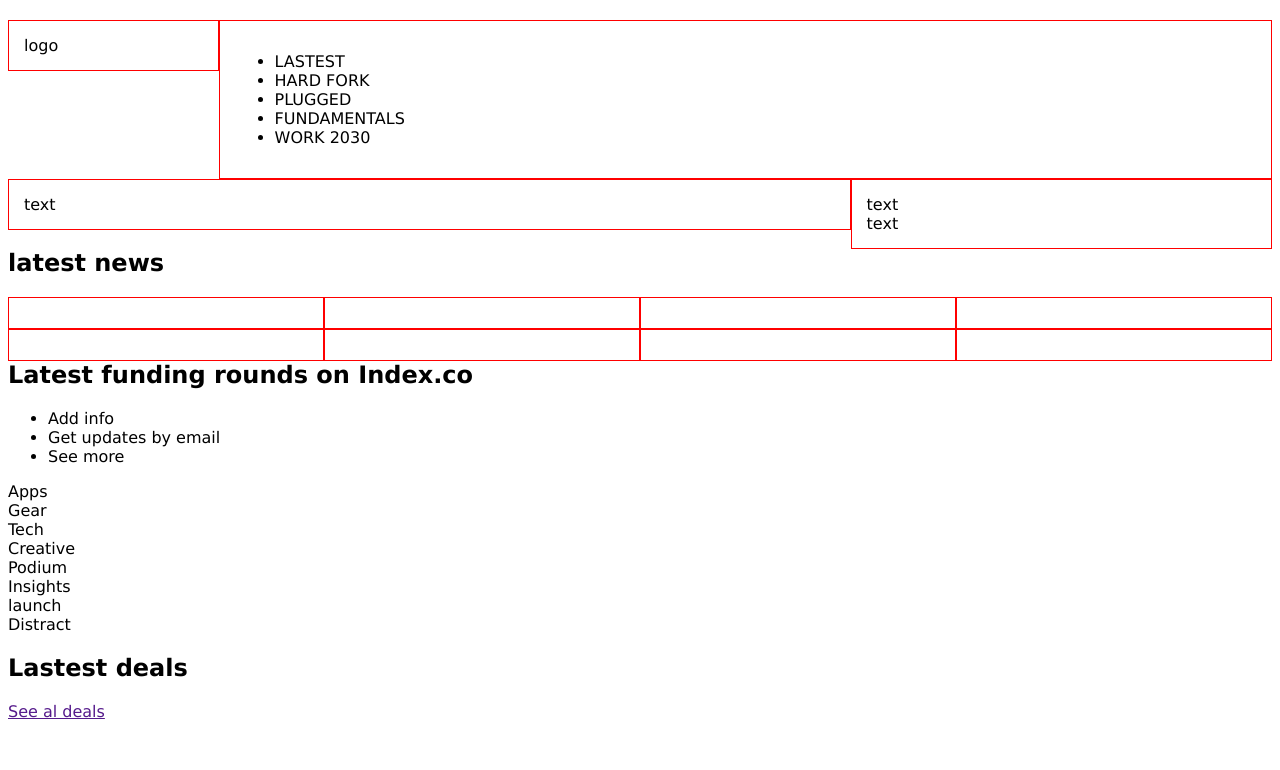
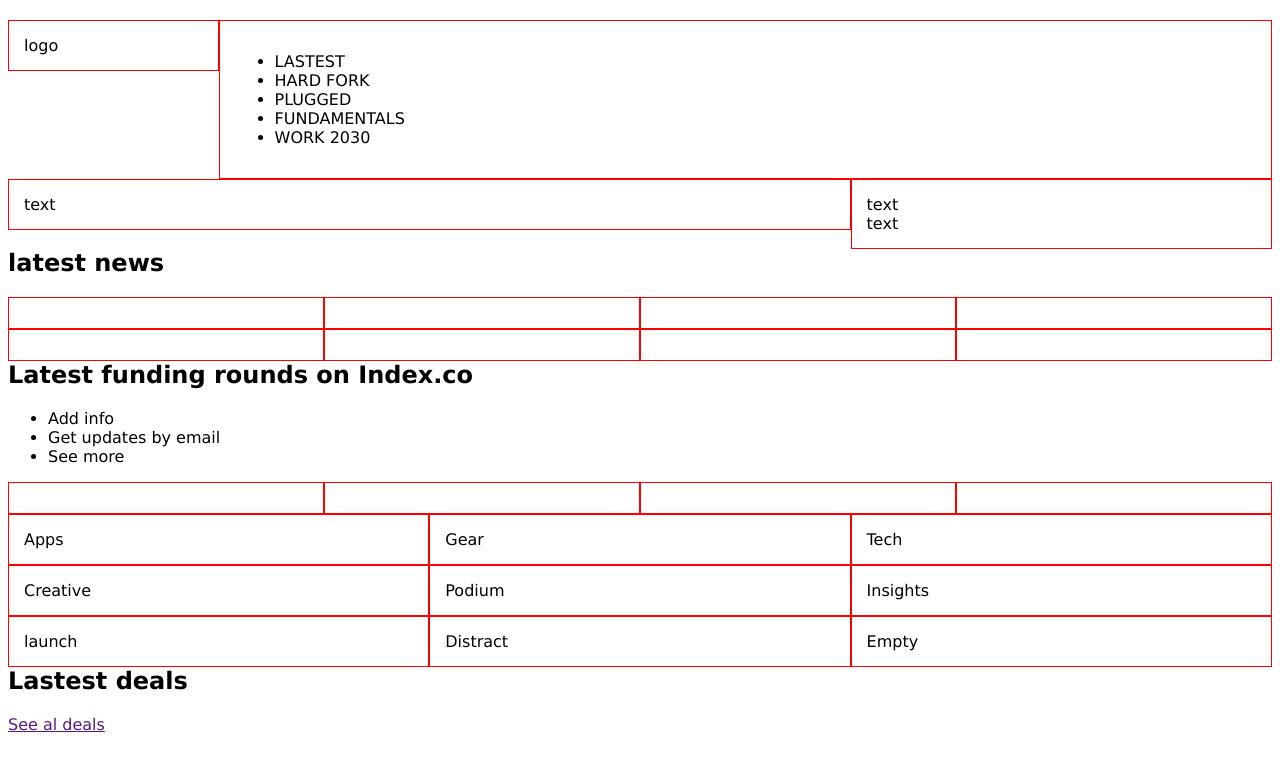
Before and after one commit to jcromerohdz/Responsive_Desing, a plain HTML site: page index.html in a window 1280 px wide. Drawn offline with Linux system fonts and the light colour scheme.

Commit message:
Adding the latest news adn latest funding rounds in our grid

```diff
--- a/index.html
+++ b/index.html
@@ -74,33 +74,34 @@
                 </nav>
             </div>
             <div>
-                <div></div>
-                <div></div>
-                <div></div>
-                <div></div>
+                <div class="col-s-3 col"></div>
+                <div class="col-s-3 col"></div>
+                <div class="col-s-3 col"></div>
+                <div class="col-s-3 col"></div>
             </div>
             </div>
         </section>
         <div>
             <div>
-                <div>Apps</div>
-              <div>Gear</div>
-                <div>Tech</div>
+                <div class="col-s-4 col">Apps</div>
+                <div class="col-s-4 col">Gear</div>
+                <div class="col-s-4 col">Tech</div>
             </div>
 
         </div>
         <div>
             <div>
-                <div>Creative</div>
-                <div>Podium</div>
-                <div>Insights</div>
+                <div class="col-s-4 col">Creative</div>
+                <div class="col-s-4 col">Podium</div>
+                <div class="col-s-4 col">Insights</div>
             </div>
 
         </div>
         <div>
             <div>
-            <div>launch</div>
-            <div>Distract</div>
+            <div class="col-s-4 col">launch</div>
+            <div class="col-s-4 col">Distract</div>
+            <div class="col-s-4 col">Empty</div>
             </div>
         </div>
         <section>
@@ -113,7 +114,7 @@
             </div>
             <div>
                 <div>
-                    <div></div>
+                    <div clas></div>
                     <div></div>
                     <div></div>
                     <div></div>
```
